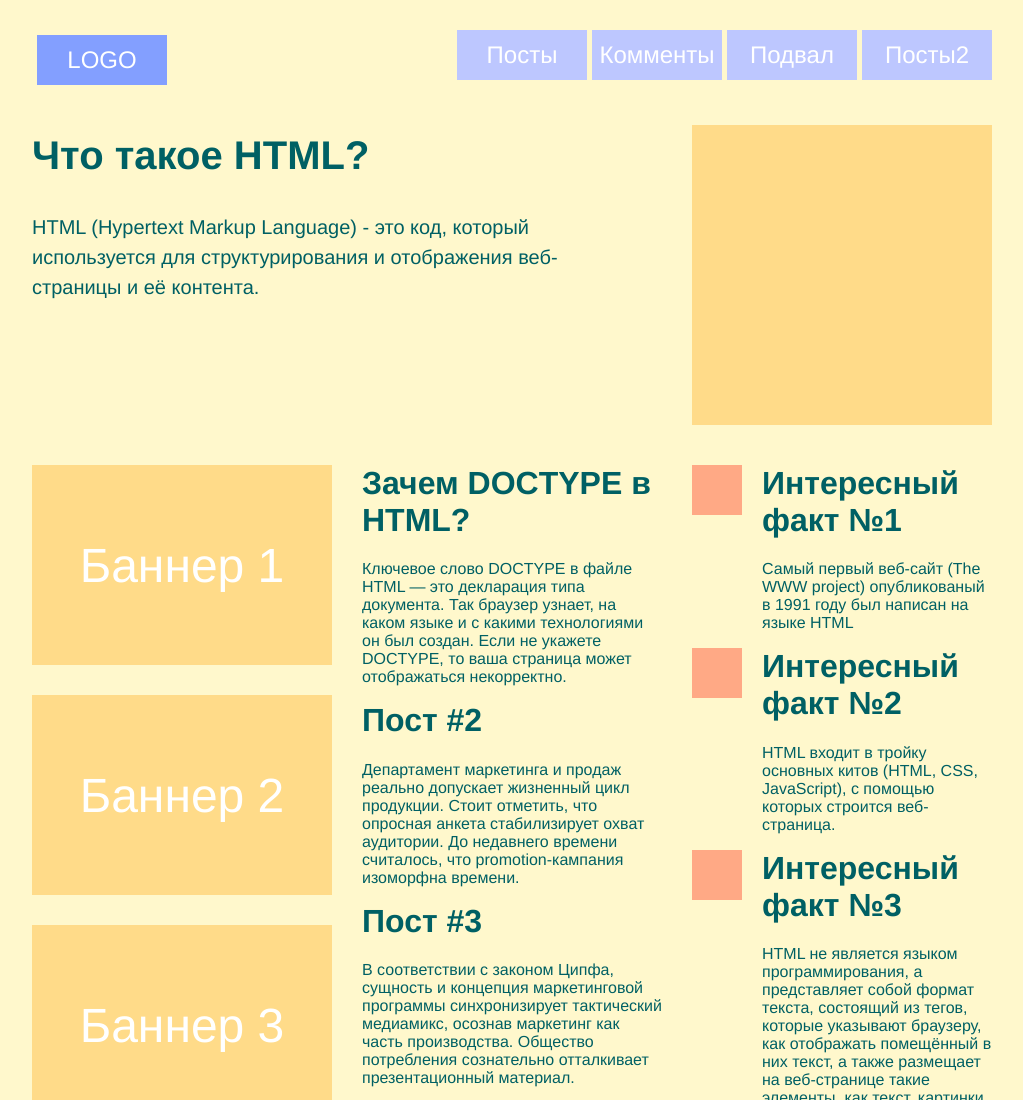
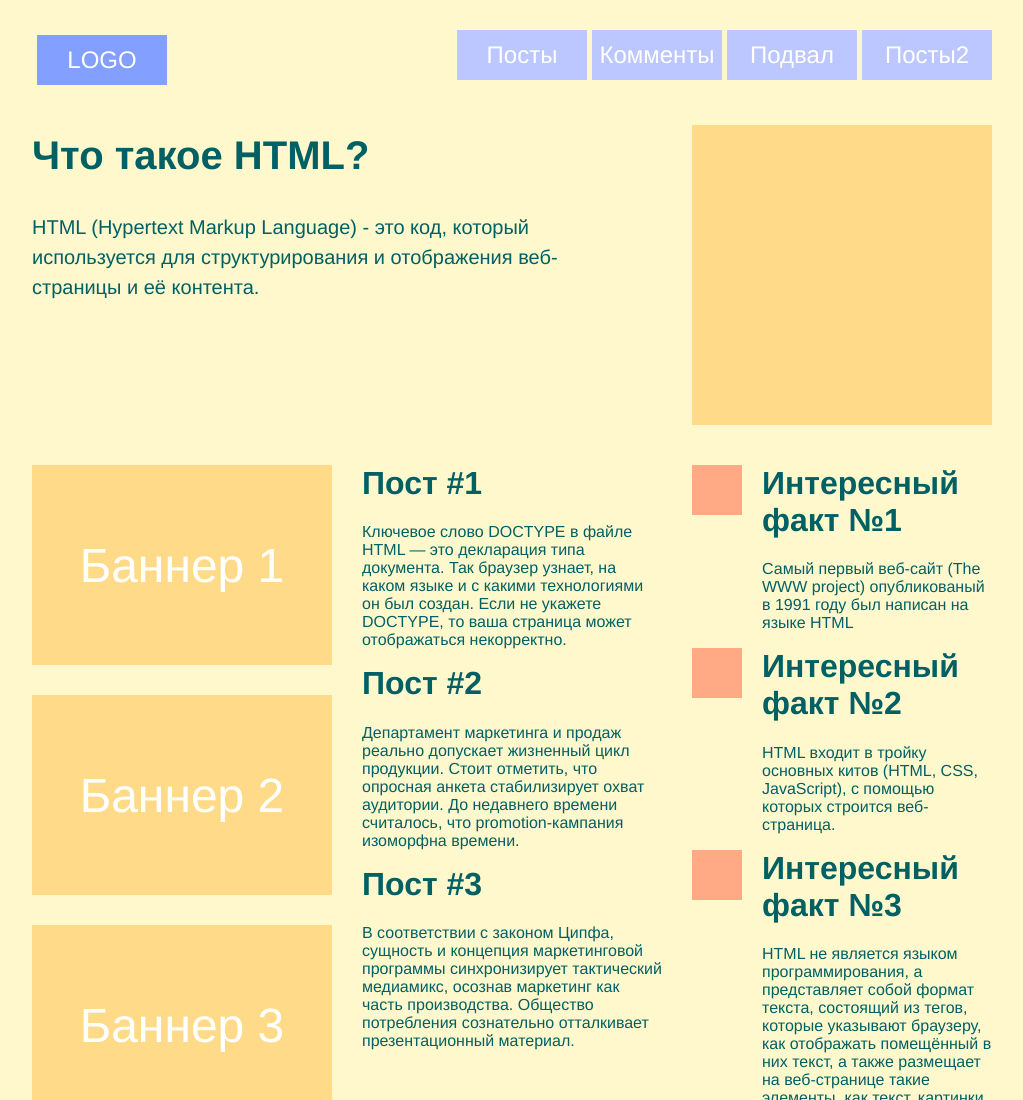
Before and after one commit to kirort500/third, a plain HTML site: page control.html in a window 1280 px wide. Shown: the top 1100 px of the page, without its empty margins (128-1151 px from the left). Drawn offline with Linux system fonts and the light colour scheme.

Commit message:
Update control.html

```diff
--- a/control.html
+++ b/control.html
@@ -224,7 +224,7 @@ LOGO
 </div>
 <div class="posts"  id="posts">
 <div class="post">
-<h1>Зачем DOCTYPE в HTML?</h1>
+<h1>Пост #1</h1>
 <p>Ключевое слово DOCTYPE в файле HTML — это декларация типа документа. Так браузер узнает, на каком языке и с какими технологиями он был создан. Если не укажете DOCTYPE, то ваша страница может отображаться некорректно.</p>
 </div>
 <div class="post">
```
